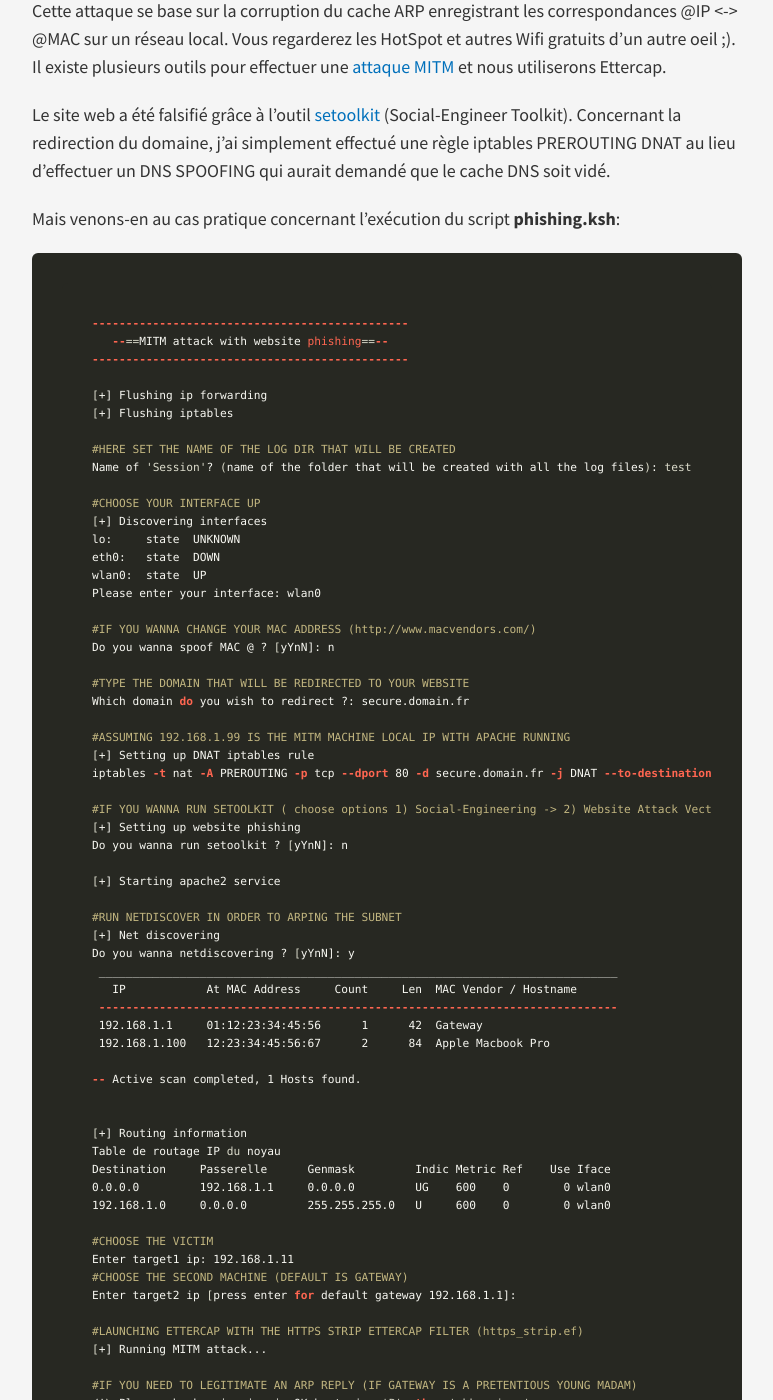
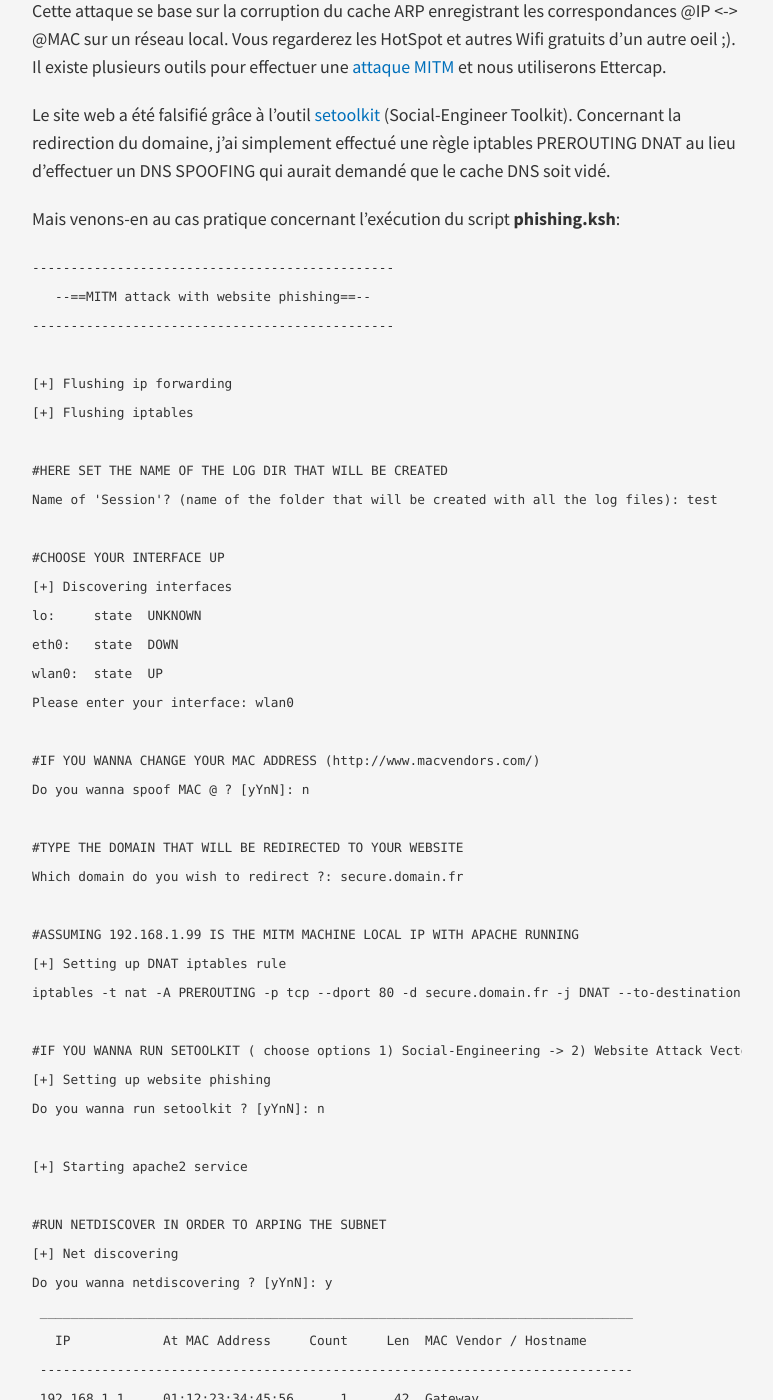
Before and after one commit to phackt/phackt.github.io, a Jekyll site: the page built from _posts/2016-09-08-mitm-phishing.markdown, in a window 1280 px wide and 1400 px high, scrolled down 1183 px. Shown: the whole window, without its empty margins (253-1026 px from the left). Built offline with Jekyll 4.4.1, drawn with Linux system fonts in a browser that asks for light colours; nearby versions of some CDN libraries; comment, search, counter and statistics services are not loaded; some of the changed text lies outside the part shown.

Commit message:
update post mitm

````diff
--- a/_posts/2016-09-08-mitm-phishing.markdown
+++ b/_posts/2016-09-08-mitm-phishing.markdown
@@ -22,7 +22,7 @@ Le site web a été falsifié grâce à l'outil [setoolkit](https://github.com/t
 
 Mais venons-en au cas pratique concernant l'exécution du script **phishing.ksh**:
 
-```bash
+```irc
 -----------------------------------------------
    --==MITM attack with website phishing==--
 -----------------------------------------------
````
